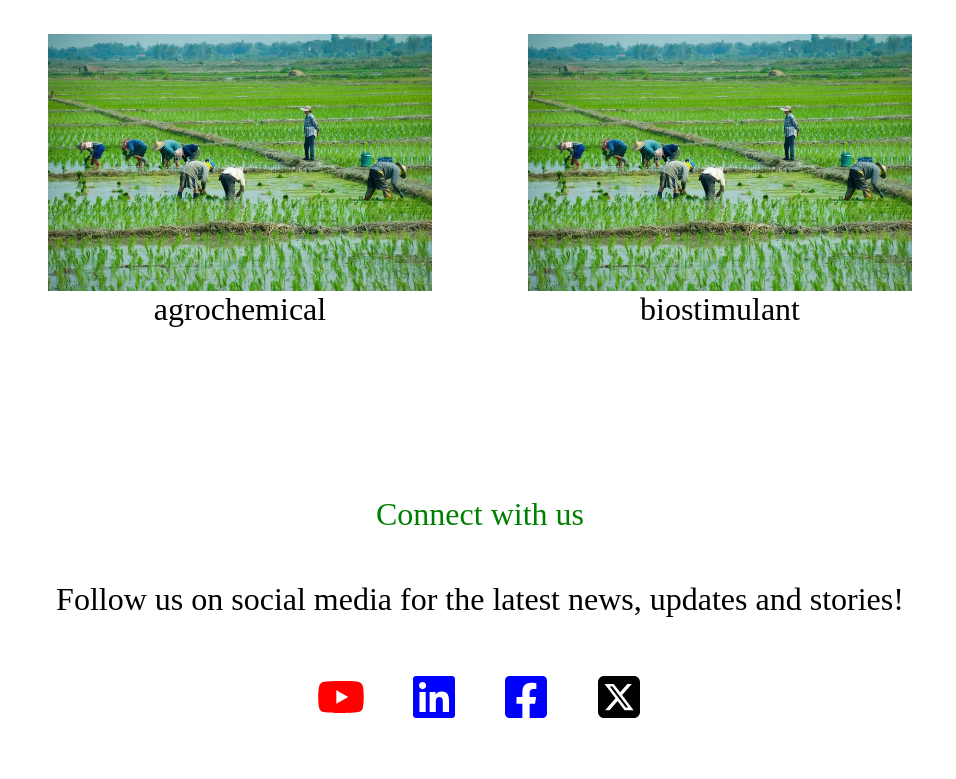
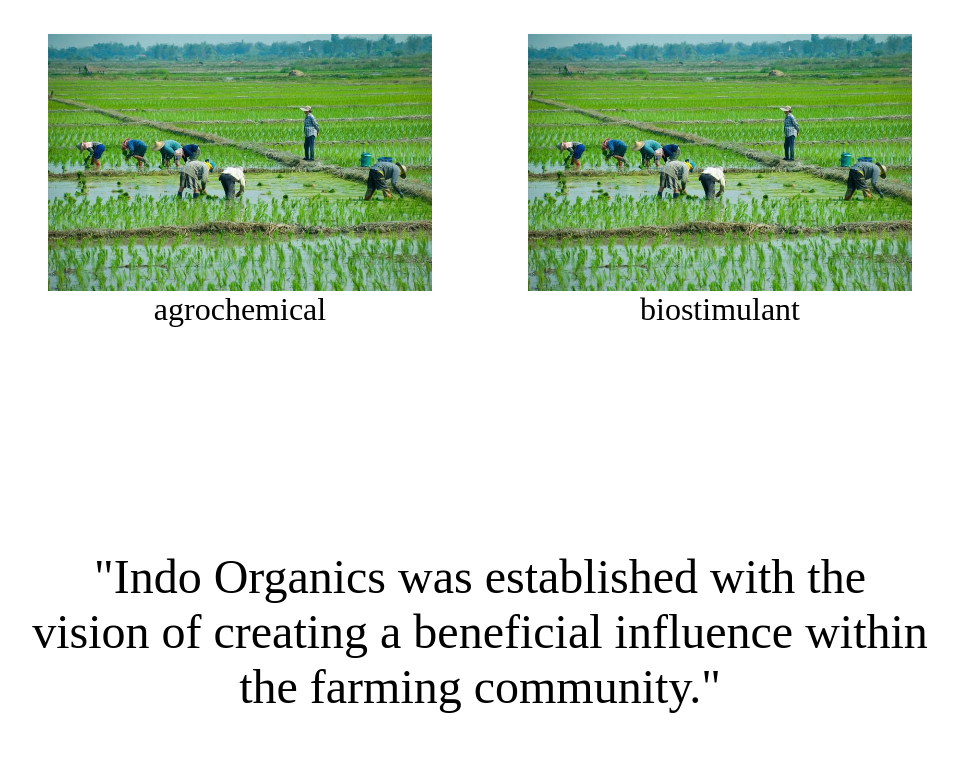
Before and after one commit to indo-organic/indo_organic_web, a React (Vite) app: page / in a window 1280 px wide. Shown: the part 2000-2779 px from the top of the page, without its empty margins (160-1116 px from the left). Built offline with nearby package versions, Linux system fonts and the light colour scheme.

Commit message:
added intro video page

```diff
--- /dev/null
+++ b/src/components/IntroVid.jsx
@@ -0,0 +1,22 @@
+import React from 'react'
+import '../styles/IntroVid.scss'
+const IntroVid = () => {
+  return (
+    <>
+    <div className="introVid">
+
+           <div className="intro_box">
+           <iframe width="560" height="315" src="https://www.youtube.com/embed/AsEBJiA8jN4?si=Yi_N5SoU-SfQt1SR" title="YouTube video player" frameborder="0" allow="accelerometer; autoplay; clipboard-write; encrypted-media; gyroscope; picture-in-picture; web-share" allowfullscreen></iframe>
+           </div>
+
+
+    </div>
+
+
+
+
+    </>
+  )
+}
+
+export default IntroVid
--- a/src/components/MainPage.jsx
+++ b/src/components/MainPage.jsx
@@ -1,12 +1,14 @@
 import SocialMedia from "./SocialMedia"
 import Product from './Products'
+import OurStory from "./OurStory"
+import IntroVid from "./IntroVid"
 
-import OurStory from "./OurStory"
 const MainPage = () => {
   return (
     <>
     <OurStory/>
     <Product/>
+    <IntroVid/>
     <SocialMedia/>
 
 
--- a/src/components/Products.jsx
+++ b/src/components/Products.jsx
@@ -1,5 +1,7 @@
 import '../styles/Product.scss'
 import productImg from '../assets/image2.jpg'
+import { FaArrowDown } from "react-icons/fa";
+
 const Products = () => {
   return (
     <>
@@ -20,6 +22,14 @@
       </div>
 
 
+         <div className="product_extra_text">
+         "Indo Organics was established with the vision of creating a beneficial influence within the farming community."
+
+         <FaArrowDown />
+
+         </div>
+
+
 
 
 
--- /dev/null
+++ b/src/styles/IntroVid.scss
@@ -0,0 +1,8 @@
+.introVid{
+    width: 100%;
+    height: 70vh;
+    background-color: rgb(235, 237, 235);
+    display: flex;
+    justify-content: center;
+    align-items: center;
+}
--- a/src/styles/Product.scss
+++ b/src/styles/Product.scss
@@ -1,6 +1,6 @@
-.product{
+.product {
     width: 100%;
-    height: 80vh;
+    height: 150vh;
     display: flex;
     flex-direction: column;
     font-size: 1.4rem;
@@ -8,15 +8,14 @@
     padding: 2rem 10rem;
     gap: 3rem;
 
-    .product_text{
+    .product_text {
         padding: 0 4rem;
-      font-size: 2rem;
-      font-weight: 500;
-      color: green;
+        font-size: 2rem;
+        font-weight: 500;
+        color: green;
     }
 
-       .product_box{
-
+    .product_box {
         height: 60vh;
 
         display: flex;
@@ -24,8 +23,8 @@
         justify-content: center;
         justify-content: space-around;
 
-        .product_box_1, .product_box_2{
-
+        .product_box_1,
+        .product_box_2 {
             width: 40%;
             height: 50vh;
 
@@ -34,14 +33,24 @@
             justify-content: center;
             flex-direction: column;
 
-            img{
+            img {
                 width: 100%;
             }
-            .p_b_t{
+            .p_b_t {
                 font-size: 2rem;
             }
         }
-       }
+    }
 
 
+    .product_extra_text{
+        text-align: center;
+        margin-top: 3rem;
+        font-size: 3rem;
+        padding: 2rem;
+        display: flex;
+        flex-direction: column;
+        align-items: center;
+        gap: 4rem;
+    }
 }
```
